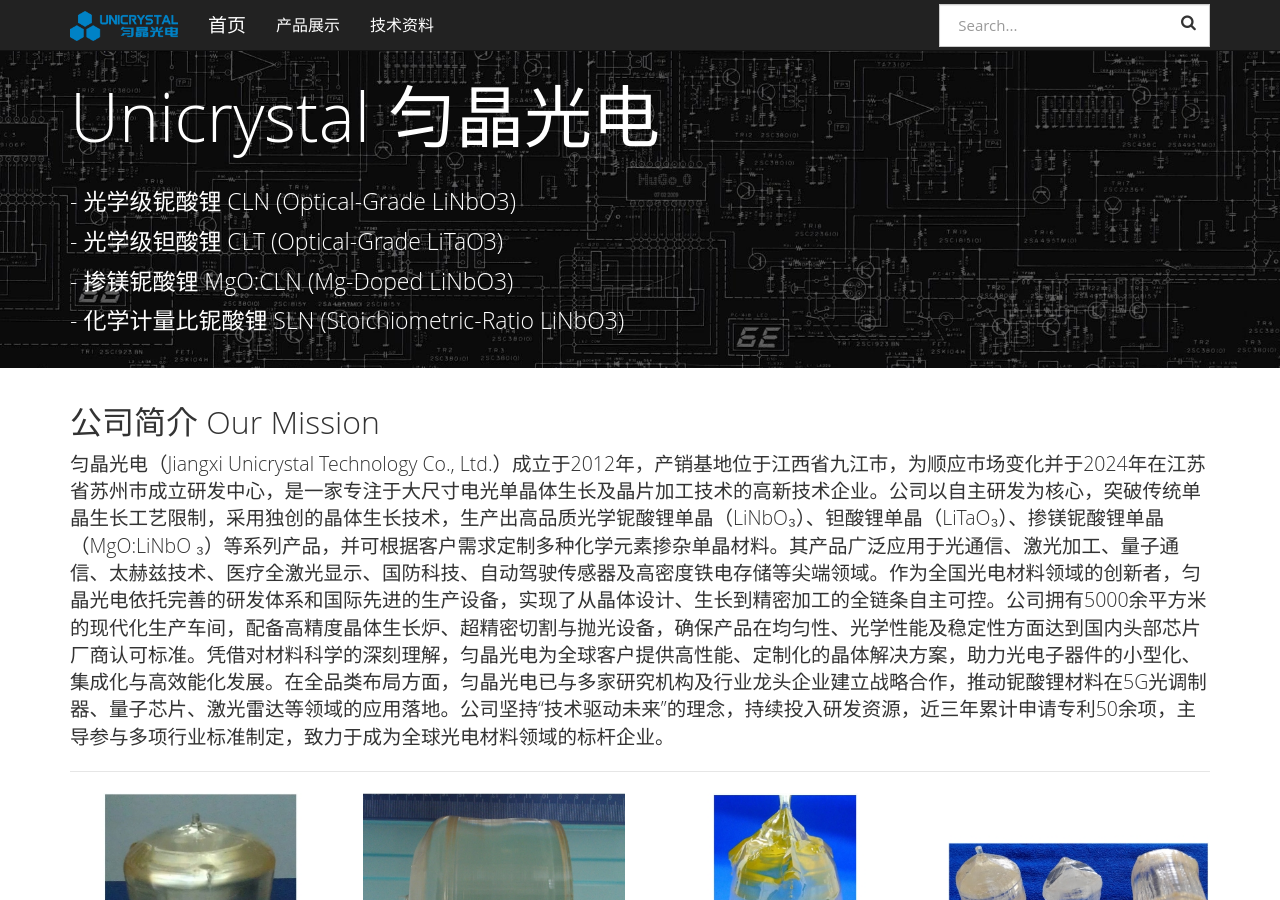
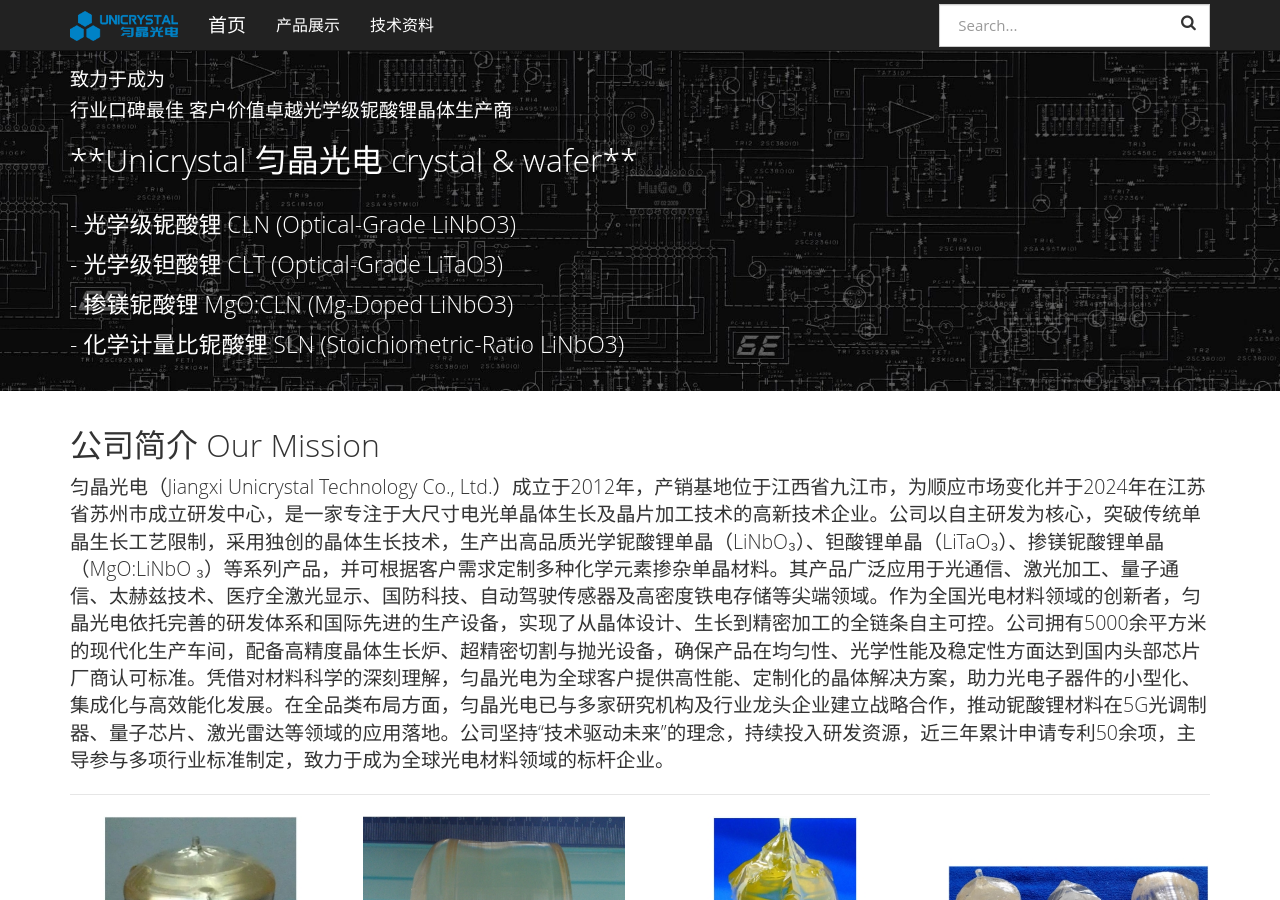
Before and after one commit to UnicrystalCN/UnicrystalCN.github.io, a Jekyll site: the page built from index.html, in a window 1280 px wide and 900 px high. Built offline with Jekyll 4.4.1, drawn with Linux system fonts in a browser that asks for light colours.

Commit message:
Update index.html

```diff
--- a/index.html
+++ b/index.html
@@ -4,7 +4,11 @@
 
 <div class="header-container jumbotron">
     <div class="container">
-        <h1>Unicrystal 匀晶光电</h1>
+
+        <h4>致力于成为</h4>
+                 <h4>行业口碑最佳 客户价值卓越光学级铌酸锂晶体生产商</h4>
+        <h2>**Unicrystal 匀晶光电 crystal & wafer**</h2>
+
         <br>
         <p> - 光学级铌酸锂 CLN (Optical-Grade LiNbO3)</p>
         <p> - 光学级钽酸锂 CLT (Optical-Grade LiTaO3)</p>
```
